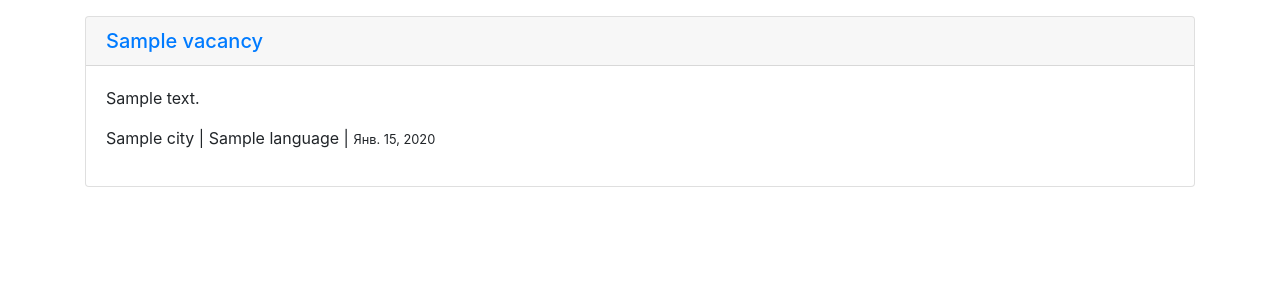
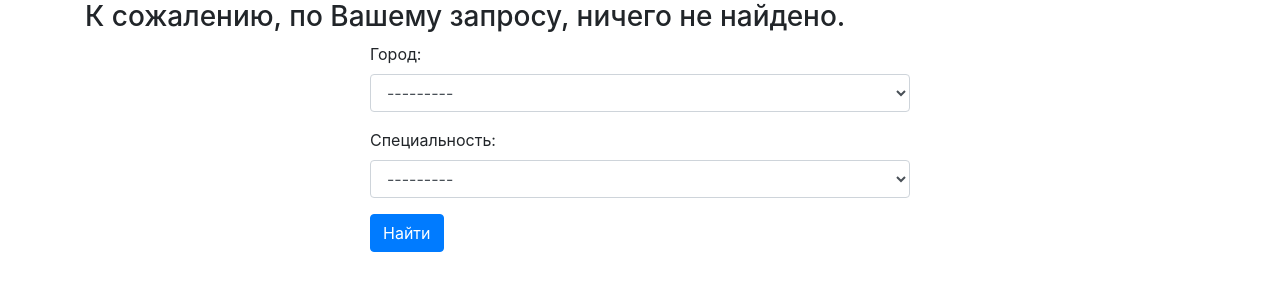
Before and after one commit to HunterOut/JobScraping, a Django app: page /home/ in a window 1280 px wide. Shown: the part 56-356 px from the top of the page. Run offline with Django 3.2, Linux system fonts and the light colour scheme; tables that the repository leaves empty hold one stand-in row (values such as "Sample post"); some libraries are stand-ins or nearby versions.

Commit message:
создал форму для поиска по городу и языку программирования

```diff
--- a/scraping/forms.py
+++ b/scraping/forms.py
@@ -0,0 +1,9 @@
+from django import forms
+from scraping.models import City, Language
+
+
+class FindForm(forms.Form):
+    city = forms.ModelChoiceField(queryset=City.objects.all(), to_field_name='slug', required=False,
+                                  widget=forms.Select(attrs={'class': 'form-control'}), label='Город')
+    language = forms.ModelChoiceField(queryset=Language.objects.all(), to_field_name='slug', required=False,
+                                      widget=forms.Select(attrs={'class': 'form-control'}), label='Специальность')
--- a/scraping/templates/scraping/home.html
+++ b/scraping/templates/scraping/home.html
@@ -8,10 +8,23 @@
         <div class="card my-3">
             <h5 class="card-header"><a href="{{ obj.url }}">{{ obj.title }}</a></h5>
             <div class="card-body">
-                <p class="card-text">{{ obj.description }}</p>
+                <p class="card-text">{{ obj.description|truncatechars:400 }}</p>
                 <p>{{ obj.city.name }} | {{ obj.language.name }} | <small>{{ obj.timestamp }}</small></p>
             </div>
         </div>
+    {% empty %}
+        <h3>К сожалению, по Вашему запросу, ничего не найдено.</h3>
+    {% endfor %}
 
-    {% endfor %}
+    <div class="row">
+        <div class="col-md-6 mx-auto">
+            <form action="">
+                <div class="form-group">
+                    {{ form.as_p }}
+                </div>
+                <button type="submit" class="btn btn-primary">Найти</button>
+            </form>
+        </div>
+    </div>
+
 {% endblock content %}
--- a/scraping/views.py
+++ b/scraping/views.py
@@ -1,7 +1,20 @@
 from django.shortcuts import render
+from .forms import FindForm
 from .models import Vacancy
 
 
 def home_view(request):
-    qs = Vacancy.objects.all()
-    return render(request, 'scraping/home.html', {'object_list': qs})
+    form = FindForm()
+    city = request.GET.get('city')
+    language = request.GET.get('language')
+    qs = []
+    if city or language:
+        _filter = {}
+        if city:
+            _filter['city__slug'] = city
+        if language:
+            _filter['language__slug'] = language
+
+        qs = Vacancy.objects.filter(**_filter)
+    return render(request, 'scraping/home.html', {'object_list': qs,
+                                                  'form': form})
```
